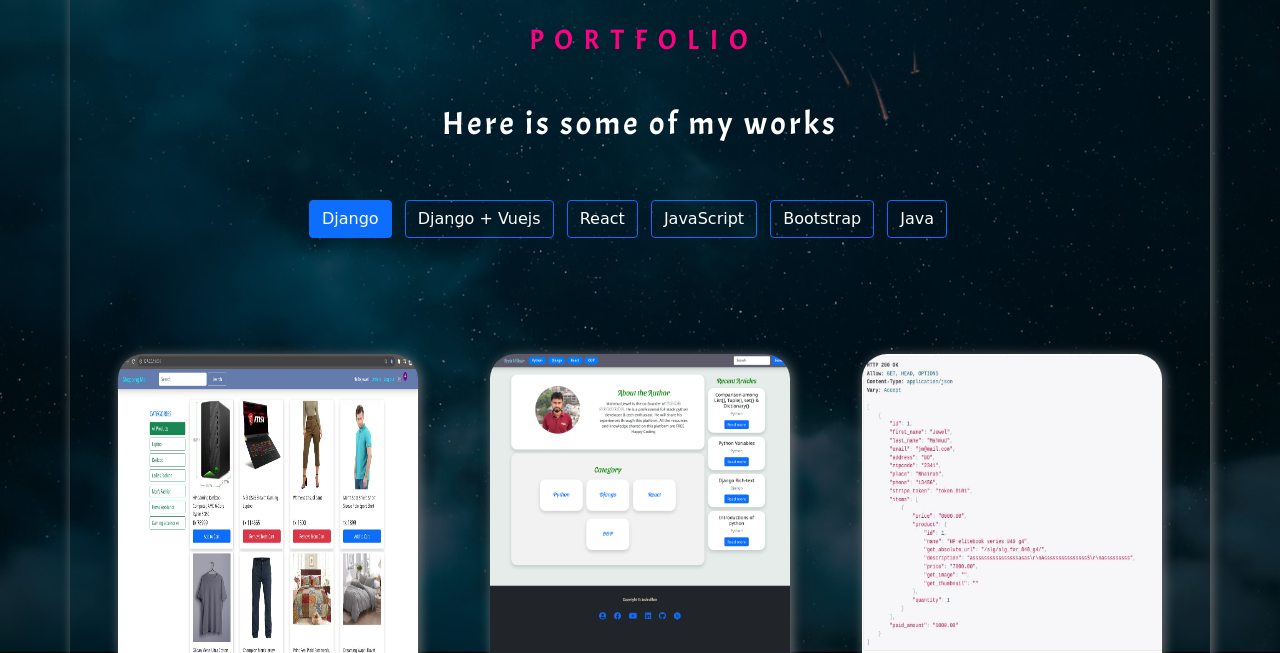
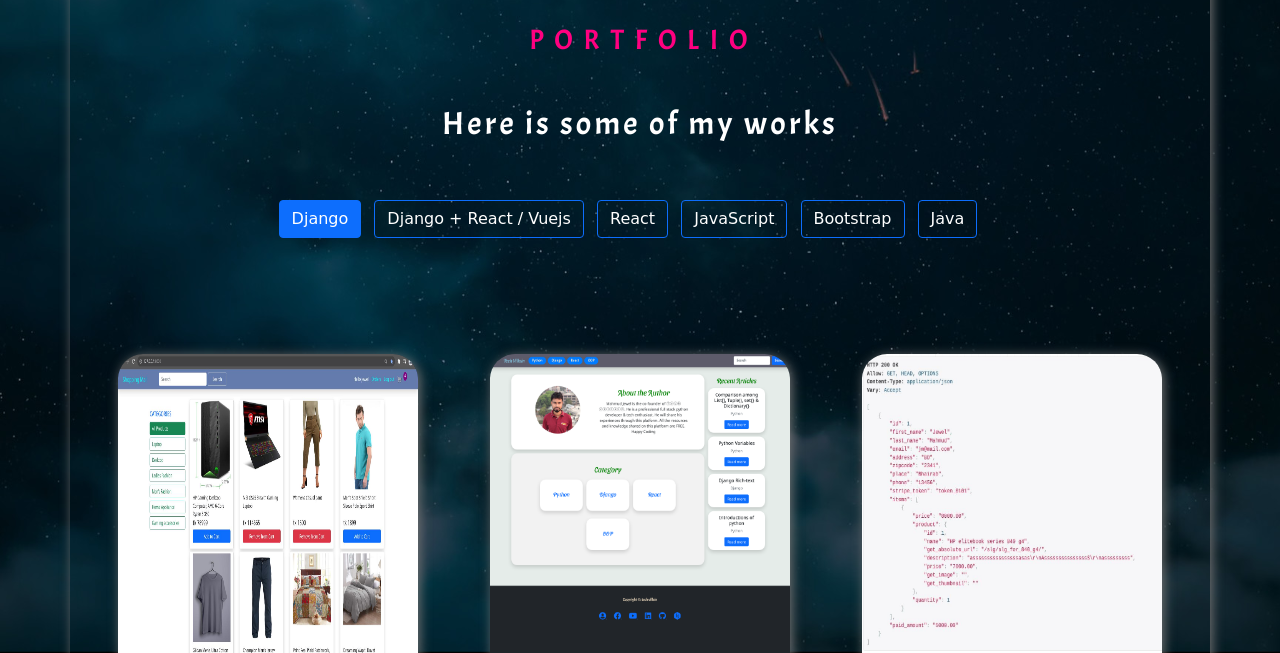
Before and after one commit to MahmudJewel/Django_portfolio, a Django app: page /portfolio in a window 1280 px wide. Shown: the part 132-785 px from the top of the page. Run offline with Django 3.2, Linux system fonts and the light colour scheme; some libraries are stand-ins or nearby versions; some web fonts are replaced.

Commit message:
DRF & react app added on portfolio

```diff
--- a/second/views.py
+++ b/second/views.py
@@ -98,7 +98,13 @@ def portfolio(request):
 	drfEcommerceBackend.img='../static/img/project-img/drf-ecom-backend.jpg'
 
 
-	# Django+Vuejs projects
+	# Django+React / Vuejs projects
+	reangoTodo=projects()
+	reangoTodo.link= "https://github.com/MahmudJewel/Reango_task_management"
+	reangoTodo.title="Task mngmt using Django, React & DRF"
+	reangoTodo.desc="Django,React & DRF"
+	reangoTodo.img='../static/img/project-img/reango-Task.jpg'
+
 	vuengoTodo=projects()
 	vuengoTodo.link= "https://github.com/MahmudJewel/Todo-DRF-Vuejs"
 	vuengoTodo.title="ToDo using Django, Vuejs & DRF"
@@ -204,7 +210,8 @@ def portfolio(request):
 			djStudentForm,
 		]
 
-	vuengo_project_list=[
+	react_vuengo_project_list=[
+			reangoTodo,
 			vuengoTodo,
 			vuengoCRUD,
 		]
@@ -234,7 +241,7 @@ def portfolio(request):
 
 	context= {
 		'dj_project_list': dj_project_list,
-		'vuengo_project_list': vuengo_project_list,
+		'react_vuengo_project_list': react_vuengo_project_list,
 		'react_project_list': react_project_list,
 		'js_project_list' : js_project_list,
 		'bootstrap_project_list': bootstrap_project_list,
--- a/templates/Portfolio.html
+++ b/templates/Portfolio.html
@@ -53,7 +53,7 @@
                 style="color: white"
                 onclick="openCity(event, 'vuengo')"
               >
-                Django + Vuejs
+                Django + React / Vuejs
               </a>
               <a
                 class="tablinks btn btn-outline-primary m-1"
@@ -131,7 +131,7 @@
         data-aos-delay="300"
       >
         <div class="projects" data-aos="fade-up" data-aos-delay="300">
-          {% for app in vuengo_project_list %}
+          {% for app in react_vuengo_project_list %}
           <div class="screenshot">
             <div class="over">
               <a href="{{app.link}}" target="_blank"> {{app.title}} </a>
```
Also changed, not shown: static/img/project-img/reango-Task.jpg (added).
